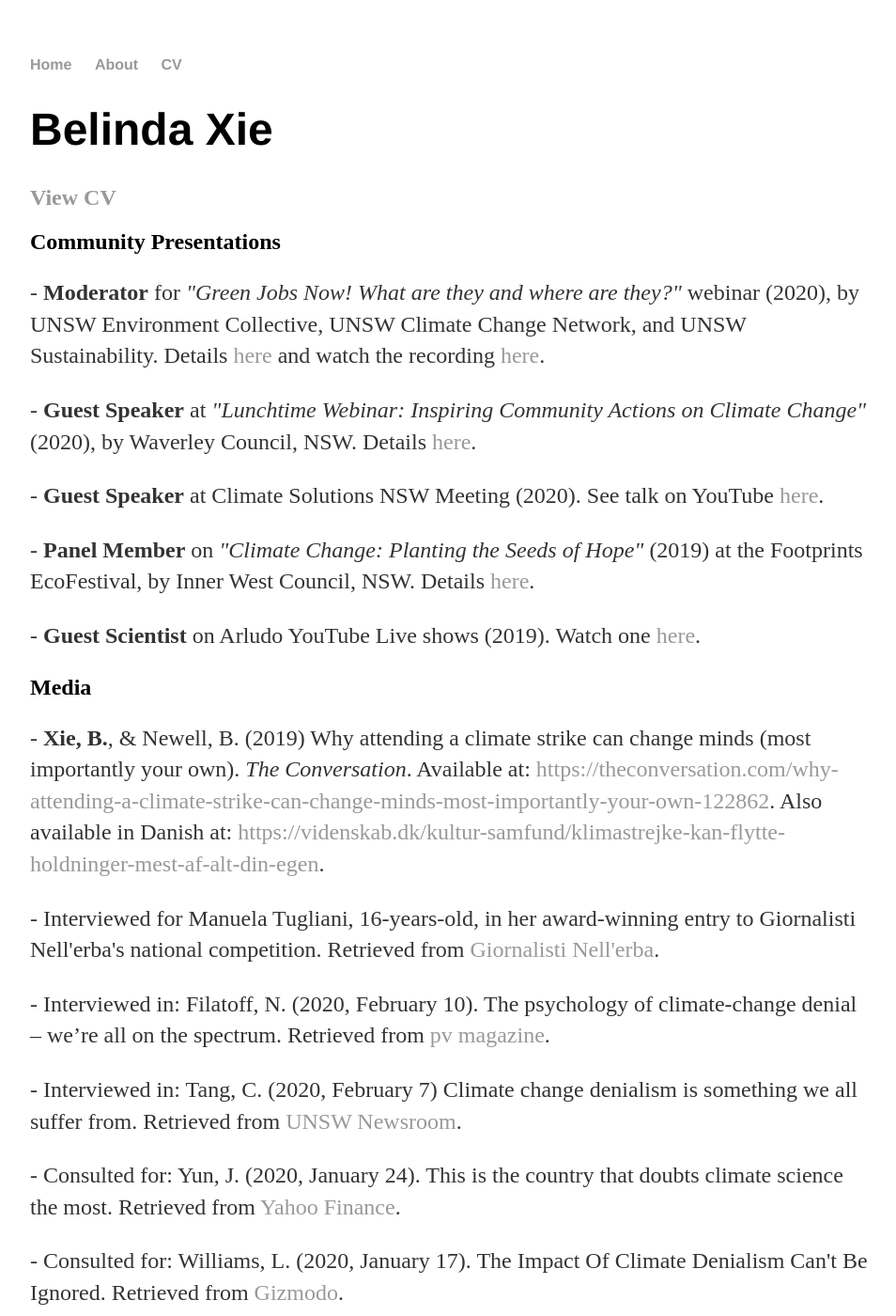
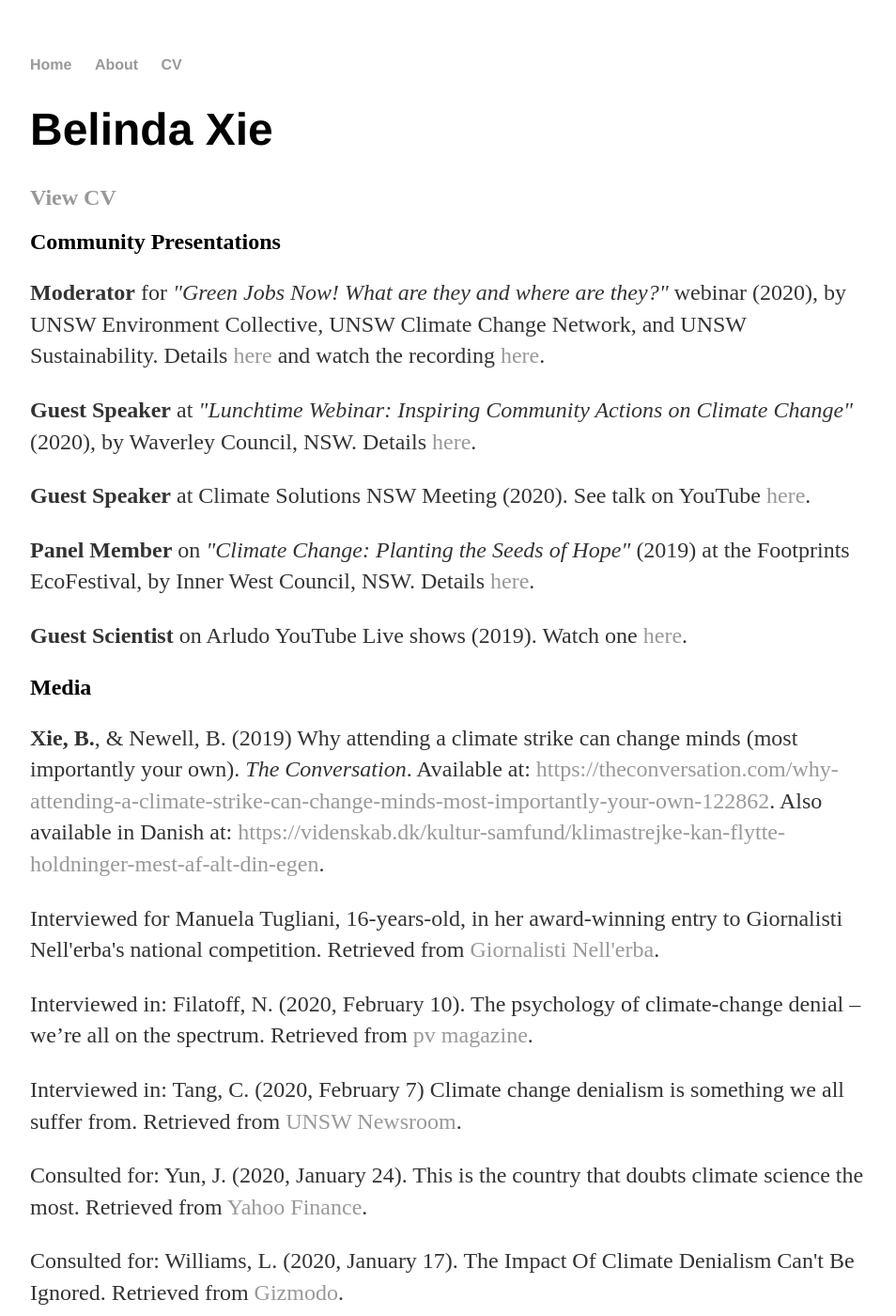
Before and after one commit to belindaxie/belindaxie.github.io, a Jekyll site: the page built from cv/index.html, in a window 1280 px wide and 1400 px high. Shown: the whole window at 94% size, without its empty margins (160-1114 px from the left). Built offline with Jekyll 4.4.1, drawn with Linux system fonts in a browser that asks for light colours.

```diff
--- a/cv/index.html
+++ b/cv/index.html
@@ -18,38 +18,38 @@ title: CV of Belinda Xie
 
 <h2>Community Presentations</h2>
 
-	<p>- <strong>Moderator</strong> for <em>"Green Jobs Now! What are they and where are they?"</em> webinar (2020), by UNSW Environment Collective, UNSW Climate Change Network, and UNSW Sustainability. Details <a href="https://www.eventbrite.com.au/e/green-jobs-now-what-are-they-and-where-are-they-tickets-110236075068">here</a> and watch the recording <a href="https://drive.google.com/file/d/1JJPYxx1rsS421ggE4arLyFjfEmi2Jcrg/view">here</a>.</p>
+	<p><strong>Moderator</strong> for <em>"Green Jobs Now! What are they and where are they?"</em> webinar (2020), by UNSW Environment Collective, UNSW Climate Change Network, and UNSW Sustainability. Details <a href="https://www.eventbrite.com.au/e/green-jobs-now-what-are-they-and-where-are-they-tickets-110236075068">here</a> and watch the recording <a href="https://drive.google.com/file/d/1JJPYxx1rsS421ggE4arLyFjfEmi2Jcrg/view">here</a>.</p>
 
-	<p>- <strong>Guest Speaker</strong> at <em>"Lunchtime Webinar: Inspiring Community Actions on Climate Change"</em> (2020), by Waverley Council, NSW. Details <a href="https://www.eventbrite.com.au/e/lunchtime-webinar-inspiring-community-actions-on-climate-change-tickets-103200326956">here</a>.</p>
+	<p><strong>Guest Speaker</strong> at <em>"Lunchtime Webinar: Inspiring Community Actions on Climate Change"</em> (2020), by Waverley Council, NSW. Details <a href="https://www.eventbrite.com.au/e/lunchtime-webinar-inspiring-community-actions-on-climate-change-tickets-103200326956">here</a>.</p>
 
-	<p>- <strong>Guest Speaker</strong> at Climate Solutions NSW Meeting (2020). See talk on YouTube <a href="https://www.youtube.com/watch?v=xhizP_KP_cU">here</a>.</p>
+	<p><strong>Guest Speaker</strong> at Climate Solutions NSW Meeting (2020). See talk on YouTube <a href="https://www.youtube.com/watch?v=xhizP_KP_cU">here</a>.</p>
 
-	<p>- <strong>Panel Member</strong> on <em>"Climate Change: Planting the Seeds of Hope"</em> (2019) at the Footprints EcoFestival, by Inner West Council, NSW. Details <a href="https://www.innerwest.nsw.gov.au/explore/whats-on/events-in-detail/footprints-ecofestival/talks-discussions-and-open-studios">here</a>.</p>
+	<p><strong>Panel Member</strong> on <em>"Climate Change: Planting the Seeds of Hope"</em> (2019) at the Footprints EcoFestival, by Inner West Council, NSW. Details <a href="https://www.innerwest.nsw.gov.au/explore/whats-on/events-in-detail/footprints-ecofestival/talks-discussions-and-open-studios">here</a>.</p>
 
-	<p>- <strong>Guest Scientist</strong> on Arludo YouTube Live shows (2019). Watch one <a href="https://www.youtube.com/watch?v=JGopOUZQSHU">here</a>.</p>
+	<p><strong>Guest Scientist</strong> on Arludo YouTube Live shows (2019). Watch one <a href="https://www.youtube.com/watch?v=JGopOUZQSHU">here</a>.</p>
 
 <h2>Media</h2>
 
-	<p>- <strong>Xie, B.</strong>, & Newell, B. (2019) Why attending a climate strike can change minds (most importantly your own). <em>The Conversation</em>. Available at: <a href="https://theconversation.com/why-attending-a-climate-strike-can-change-minds-most-importantly-your-own-122862">https://theconversation.com/why-attending-a-climate-strike-can-change-minds-most-importantly-your-own-122862</a>. Also available in Danish at: <a href="https://videnskab.dk/kultur-samfund/klimastrejke-kan-flytte-holdninger-mest-af-alt-din-egen">https://videnskab.dk/kultur-samfund/klimastrejke-kan-flytte-holdninger-mest-af-alt-din-egen</a>.</p>
+	<p><strong>Xie, B.</strong>, & Newell, B. (2019) Why attending a climate strike can change minds (most importantly your own). <em>The Conversation</em>. Available at: <a href="https://theconversation.com/why-attending-a-climate-strike-can-change-minds-most-importantly-your-own-122862">https://theconversation.com/why-attending-a-climate-strike-can-change-minds-most-importantly-your-own-122862</a>. Also available in Danish at: <a href="https://videnskab.dk/kultur-samfund/klimastrejke-kan-flytte-holdninger-mest-af-alt-din-egen">https://videnskab.dk/kultur-samfund/klimastrejke-kan-flytte-holdninger-mest-af-alt-din-egen</a>.</p>
 
-	<p>- Interviewed for Manuela Tugliani, 16-years-old, in her award-winning entry to Giornalisti Nell'erba's national competition. Retrieved from <a href="http://www.giornalistinellerba.org/opere/quando-il-consenso-unanime-degli-scienziati-non-basta/">Giornalisti Nell'erba</a>.</p>
+	<p>Interviewed for Manuela Tugliani, 16-years-old, in her award-winning entry to Giornalisti Nell'erba's national competition. Retrieved from <a href="http://www.giornalistinellerba.org/opere/quando-il-consenso-unanime-degli-scienziati-non-basta/">Giornalisti Nell'erba</a>.</p>
 
-	<p>- Interviewed in: Filatoff, N. (2020, February 10). The psychology of climate-change denial – we’re all on the spectrum. Retrieved from <a href="https://www.pv-magazine.com/2020/02/10/the-psychology-of-climate-change-denial-were-all-on-the-spectrum/">pv magazine</a>.</p>
+	<p>Interviewed in: Filatoff, N. (2020, February 10). The psychology of climate-change denial – we’re all on the spectrum. Retrieved from <a href="https://www.pv-magazine.com/2020/02/10/the-psychology-of-climate-change-denial-were-all-on-the-spectrum/">pv magazine</a>.</p>
 
-	<p>- Interviewed in: Tang, C. (2020, February 7) Climate change denialism is something we all suffer from. Retrieved from <a href="https://newsroom.unsw.edu.au/news/science-tech/climate-change-denialism-something-we-all-suffer">UNSW Newsroom</a>.</p>
+	<p>Interviewed in: Tang, C. (2020, February 7) Climate change denialism is something we all suffer from. Retrieved from <a href="https://newsroom.unsw.edu.au/news/science-tech/climate-change-denialism-something-we-all-suffer">UNSW Newsroom</a>.</p>
 
-	<p>- Consulted for: Yun, J. (2020, January 24). This is the country that doubts climate science the most. Retrieved from <a href="https://au.finance.yahoo.com/news/country-doubt-climate-science-052852930.html">Yahoo Finance</a>.</p>
+	<p>Consulted for: Yun, J. (2020, January 24). This is the country that doubts climate science the most. Retrieved from <a href="https://au.finance.yahoo.com/news/country-doubt-climate-science-052852930.html">Yahoo Finance</a>.</p>
 
-	<p>- Consulted for: Williams, L. (2020, January 17). The Impact Of Climate Denialism Can't Be Ignored. Retrieved from <a href="https://www.gizmodo.com.au/2020/01/climate-denialism-arson-online-campaign/">Gizmodo</a>.</p>
+	<p>Consulted for: Williams, L. (2020, January 17). The Impact Of Climate Denialism Can't Be Ignored. Retrieved from <a href="https://www.gizmodo.com.au/2020/01/climate-denialism-arson-online-campaign/">Gizmodo</a>.</p>
 
 
 <h2>Academic Publications</h2>
 
-	<p>- <strong>Xie, B.</strong>, Brewer, M. B., Hayes, B. K., McDonald, R. I., & Newell, B. R. (2019). Predicting climate change risk perception and willingness to act. <em>Journal of Environmental Psychology, 65</em>, 101331. doi: 10.1016/j.jenvp.2019.101331. Available at: <a href="https://doi.org/10.1016/j.jenvp.2019.101331">https://doi.org/10.1016/j.jenvp.2019.101331</a>.</p>
+	<p><strong>Xie, B.</strong>, Brewer, M. B., Hayes, B. K., McDonald, R. I., & Newell, B. R. (2019). Predicting climate change risk perception and willingness to act. <em>Journal of Environmental Psychology, 65</em>, 101331. doi: 10.1016/j.jenvp.2019.101331. Available at: <a href="https://doi.org/10.1016/j.jenvp.2019.101331">https://doi.org/10.1016/j.jenvp.2019.101331</a>.</p>
 
-	<p>- <strong>Xie, B.</strong>, Hurlstone, M. J., & Walker, I. (2018). Correct me if I'm wrong: Groups outperform individuals in the Climate Stabilisation Task. <em>Frontiers in Psychology, 9</em>(2274). doi: 10.3389/fpsyg.2018.02274. Available at: <a href="https://doi.org/10.3389/fpsyg.2018.02274">https://doi.org/10.3389/fpsyg.2018.02274</a>.</p>
+	<p><strong>Xie, B.</strong>, Hurlstone, M. J., & Walker, I. (2018). Correct me if I'm wrong: Groups outperform individuals in the Climate Stabilisation Task. <em>Frontiers in Psychology, 9</em>(2274). doi: 10.3389/fpsyg.2018.02274. Available at: <a href="https://doi.org/10.3389/fpsyg.2018.02274">https://doi.org/10.3389/fpsyg.2018.02274</a>.</p>
 
-	<p>- <strong>Xie, B.</strong>, Hayes, B. K., & Navarro, D. (2018). Adding types, but not tokens, affects the breadth of property induction. In T. T. Rogers, M. Rau, X. Zhu, & C. W. Kalish (Eds.), <em>Proceedings of the 40th Annual Conference of the Cognitive Science Society.</em> Austin, TX: Cognitive Science Society. Available at: <a href="https://cognitivesciencesociety.org/wp-content/uploads/2019/01/cogsci18_proceedings.pdf">https://cognitivesciencesociety.org/wp-content/uploads/2019/01/cogsci18_proceedings.pdf</a>.</p>
+	<p><strong>Xie, B.</strong>, Hayes, B. K., & Navarro, D. (2018). Adding types, but not tokens, affects the breadth of property induction. In T. T. Rogers, M. Rau, X. Zhu, & C. W. Kalish (Eds.), <em>Proceedings of the 40th Annual Conference of the Cognitive Science Society.</em> Austin, TX: Cognitive Science Society. Available at: <a href="https://cognitivesciencesociety.org/wp-content/uploads/2019/01/cogsci18_proceedings.pdf">https://cognitivesciencesociety.org/wp-content/uploads/2019/01/cogsci18_proceedings.pdf</a>.</p>
 
 
 </div>
```
